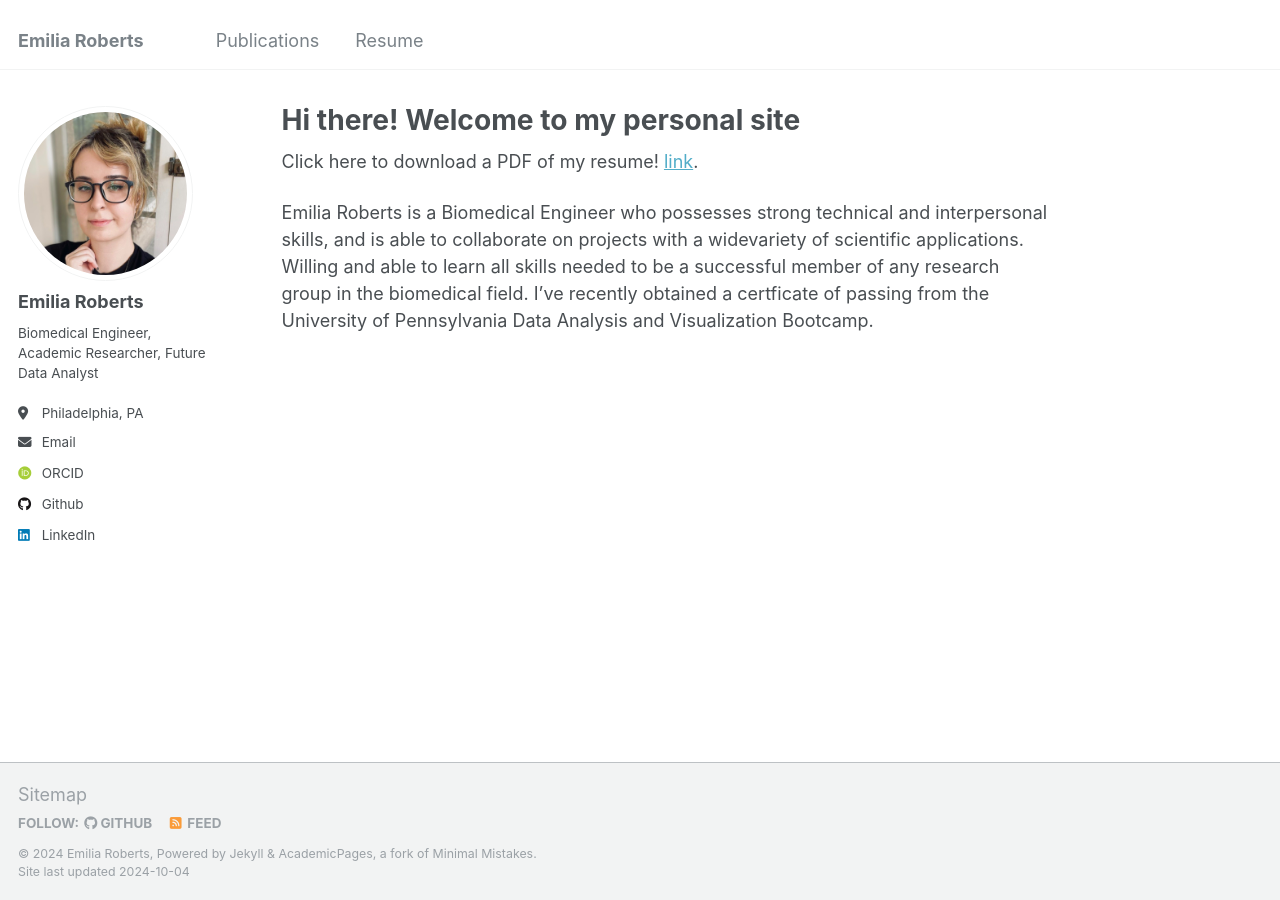
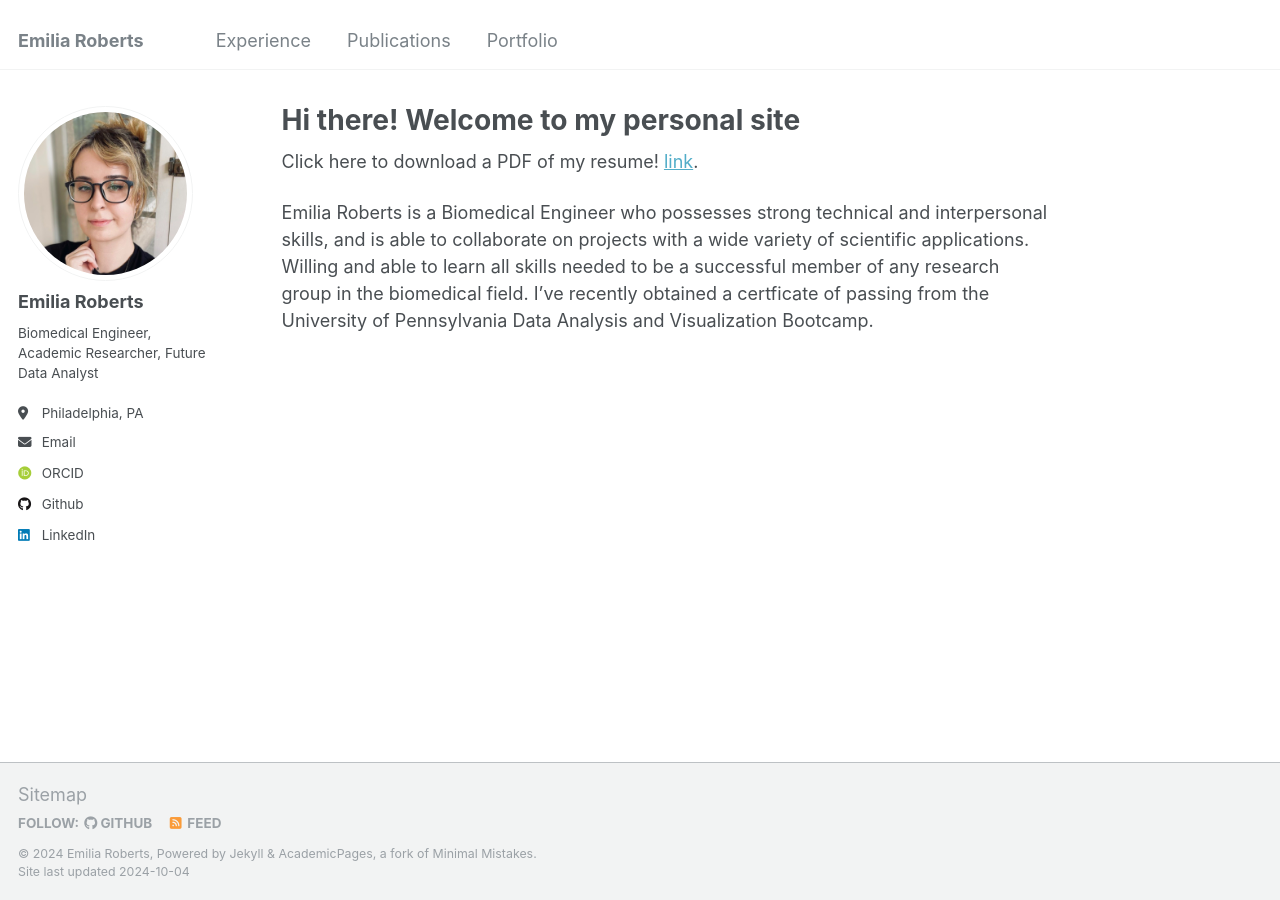
Before and after one commit to eroberts91/personal-site, a Jekyll site: the page built from _pages/about.md, in a window 1280 px wide. Built offline with Jekyll 4.4.1, drawn with Linux system fonts in a browser that asks for light colours; some web fonts are replaced.

Commit message:
added portfolio page

```diff
--- a/_data/navigation.yml
+++ b/_data/navigation.yml
@@ -5,6 +5,10 @@
 # prevent it from being included in the site.
 
 main:
+
+  - title: "Experience"
+    url: /cv/
+
   - title: "Publications"
     url: /publications/
 
@@ -14,14 +18,11 @@ main:
 ##  - title: "Teaching"
 ##    url: /teaching/
 
- ## - title: "Portfolio"
- ##   url: /portfolio/
+  - title: "Portfolio"
+    url: /portfolio/
 
 ##  - title: "Blog Posts"
 ##    url: /year-archive/
 
-  - title: "Resume"
-    url: /cv/
-
 ##  - title: "Guide"
 ##   url: /markdown/
--- a/_pages/about.md
+++ b/_pages/about.md
@@ -8,4 +8,4 @@ redirect_from:
 ---
 Click here to download a PDF of my resume! [link](https://eroberts91.github.io/personal-site/files/ERoberts_Resume__July_2024_.pdf "Resume PDF").
 
-Emilia Roberts is a Biomedical Engineer who possesses strong technical and interpersonal skills, and is able to collaborate on projects with a widevariety of scientific applications. Willing and able to learn all skills needed to be a successful member of any research group in the biomedical field. I've recently obtained a certficate of passing from the University of Pennsylvania Data Analysis and Visualization Bootcamp.
+Emilia Roberts is a Biomedical Engineer who possesses strong technical and interpersonal skills, and is able to collaborate on projects with a wide variety of scientific applications. Willing and able to learn all skills needed to be a successful member of any research group in the biomedical field. I've recently obtained a certficate of passing from the University of Pennsylvania Data Analysis and Visualization Bootcamp.
```
